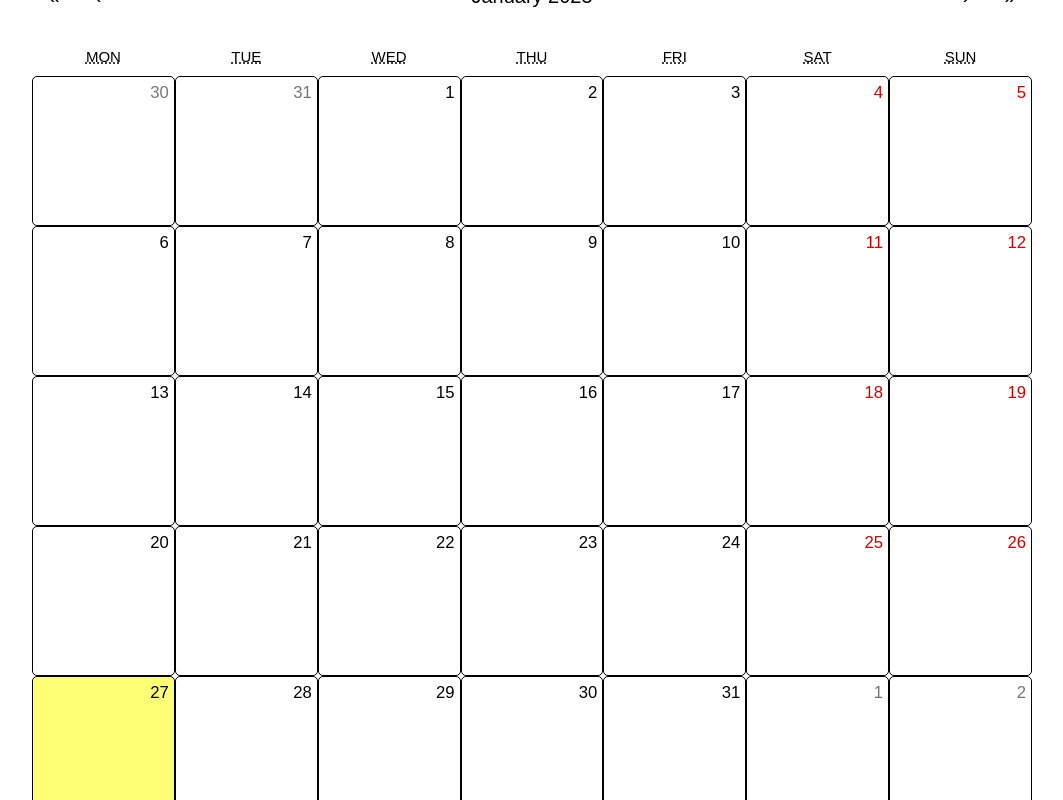
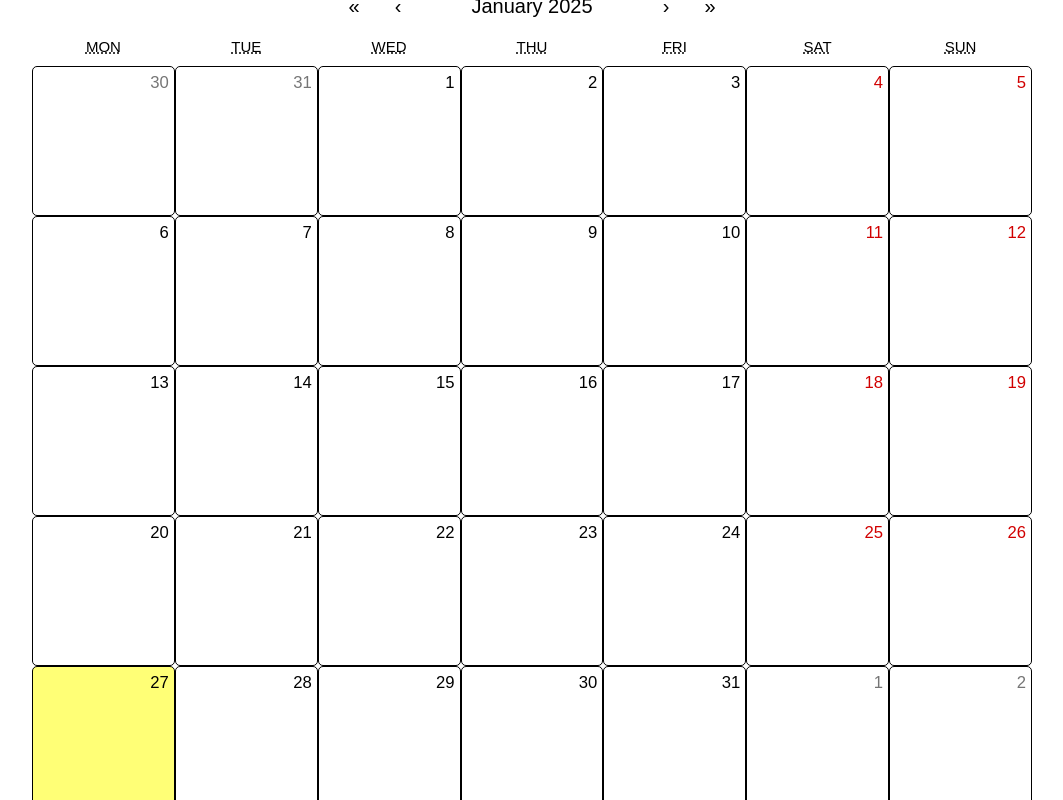
Before and after one commit to jameslegoff92/Sourp-Hagop, a Next.js app: page /test in a window 1280 px wide. Shown: the whole page, without its empty margins (108-1171 px from the left). Built offline with nearby package versions, Linux system fonts and the light colour scheme.

Commit message:
Styled calendar component

```diff
--- a/components/display/ReactCalendar.css
+++ b/components/display/ReactCalendar.css
@@ -11,6 +11,14 @@
   width: 90%;
   max-width: 1000px;
   font-size: 20px;
+}
+
+.react-calendar__navigation {
+  display: flex !important;
+  justify-content: center !important;
+  align-items: center !important;
+  width: 400px !important;
+  margin: 0 auto !important;
 }
 
 .react-calendar__tile {
```
